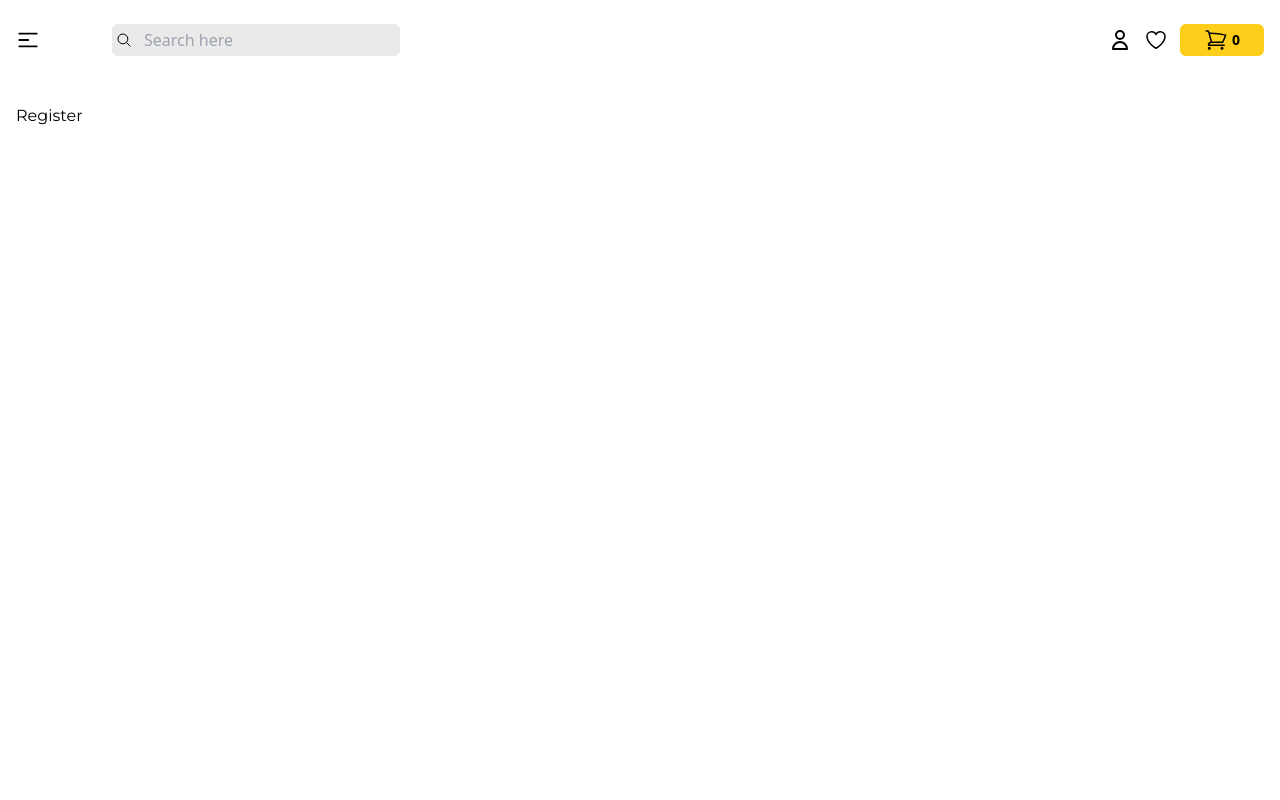
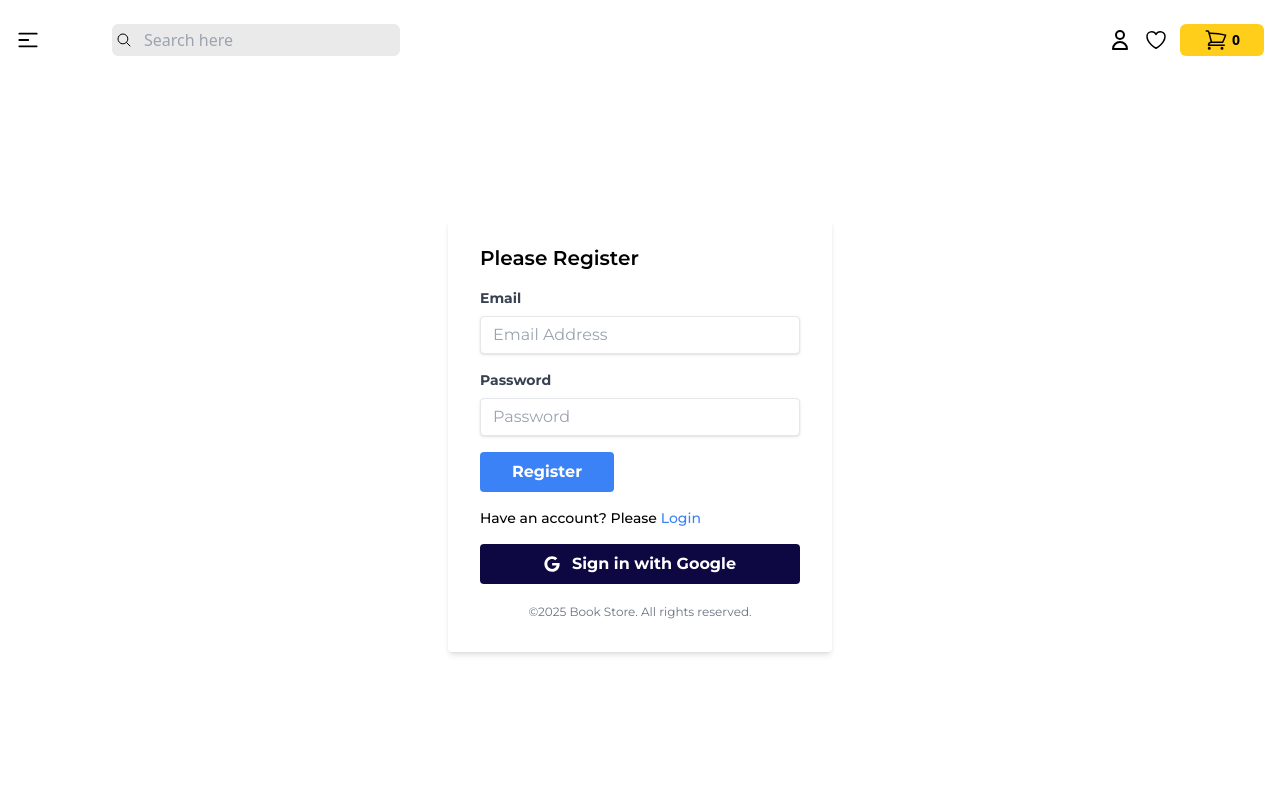
Before and after one commit to Malouzi/react-shop-seite, a React (Vite) app in the folder frontend/: page /register in a window 1280 px wide. Shown: the top 800 px of the page. Built offline with nearby package versions, Linux system fonts and the light colour scheme.

Commit message:
Login.jsx und Register.jsx

```diff
--- a/frontend/package.json
+++ b/frontend/package.json
@@ -12,6 +12,7 @@
   "dependencies": {
     "react": "^18.3.1",
     "react-dom": "^18.3.1",
+    "react-hook-form": "^7.53.2",
     "react-icons": "^5.3.0",
     "react-router-dom": "^7.0.1",
     "swiper": "^11.1.15"
--- a/frontend/src/components/Login.jsx
+++ b/frontend/src/components/Login.jsx
@@ -1,10 +1,69 @@
-import React from 'react'
+import React, { useState } from 'react'
+import { Link, useNavigate } from 'react-router-dom'
+import { FaGoogle } from "react-icons/fa";
+import { useForm } from "react-hook-form"
+
 
 const Login = () => {
+    const [message, setMessage] = useState("")
+
+    const navigate = useNavigate()
+    const {
+        register,
+        handleSubmit,
+        watch,
+        formState: { errors },
+      } = useForm()
+
+      const onSubmit = async (data) => {
+
+      }
+
+      const handleGoogleSignIn = async () => {
+
+      }
   return (
-    <div className='h-[calc(100vh-120px)] flex justify-center items-center'>
-        <div className='w-full max-w-sm'>
-            <h2 className='text-xl font-semibold mb-4'>Login</h2>
+    <div className='h-[calc(100vh-120px)] flex justify-center items-center '>
+        <div className='w-full max-w-sm mx-auto bg-white shadow-md rounded px-8 pt-6 pb-8 mb-4'>
+            <h2 className='text-xl font-semibold mb-4'>Please Login</h2>
+
+            <form onSubmit={handleSubmit(onSubmit)}>
+                <div className='mb-4'>
+                    <label className='block text-gray-700 text-sm font-bold mb-2' htmlFor="email">Email</label>
+                    <input
+                    {...register("email", { required: true })}
+                    type="email" name="email" id="email" placeholder='Email Address'
+                    className='shadow appearance-none border rounded w-full py-2 px-3 leading-tight focus:outline-none focus:shadow'
+                    />
+                </div>
+                <div className='mb-4'>
+                    <label className='block text-gray-700 text-sm font-bold mb-2' htmlFor="password">Password</label>
+                    <input
+                    {...register("password", { required: true })}
+                    type="password" name="password" id="password" placeholder='Password'
+                    className='shadow appearance-none border rounded w-full py-2 px-3 leading-tight focus:outline-none focus:shadow'
+                    />
+                </div>
+                {
+                    message && <p className='text-red-500 text-xs italic mb-3'>{message}</p>
+                }
+                <div>
+                    <button className='bg-blue-500 hover:bg-blue-700 text-white font-bold py-2 px-8 rounded focus:outline-none'>Login </button>
+                </div>
+            </form>
+            <p className='align-baseline font-medium mt-4 text-sm'>Haven't an account? Please <Link to="/register" className='text-blue-500 hover:text-blue-700'>Register</Link></p>
+
+            {/* google sign in */}
+            <div className='mt-4'>
+                <button
+                onClick={handleGoogleSignIn}
+                className='w-full flex flex-wrap gap-1 items-center justify-center bg-secondary hover:bg-blue-700 text-white font-bold py-2 px-4 rounded focus:outline-none'>
+                <FaGoogle  className='mr-2'/>
+                Sign in with Google
+                </button>
+            </div>
+
+            <p className='mt-5 text-center text-gray-500 text-xs'>©2025 Book Store. All rights reserved.</p>
         </div>
     </div>
   )
--- a/frontend/src/components/Register.jsx
+++ b/frontend/src/components/Register.jsx
@@ -1,8 +1,87 @@
-import React from 'react'
+import React, { useState } from 'react'
+import { Link } from 'react-router-dom'
+import { FaGoogle } from "react-icons/fa";
+import { useForm } from "react-hook-form"
+
 
 const Register = () => {
+    const [message, setMessage] = useState("");
+
+    // console.log(registerUser)
+    const {
+        register,
+        handleSubmit,
+        watch,
+        formState: { errors },
+      } = useForm()
+
+    //   register user
+
+      const onSubmit = async(data) => {
+        // console.log(data)
+        try {
+            await registerUser(data.email, data.password);
+            alert("User registered successfully!")
+        } catch (error) {
+           setMessage("Please provide a valid email and password")
+           console.error(error)
+        }
+      }
+
+      const handleGoogleSignIn = async() => {
+        try {
+            await signInWithGoogle();
+            alert("Login successful!");
+            navigate("/")
+        } catch (error) {
+            alert("Google sign in failed!")
+            console.error(error)
+        }
+      }
   return (
-    <div>Register</div>
+    <div className='h-[calc(100vh-120px)] flex justify-center items-center '>
+    <div className='w-full max-w-sm mx-auto bg-white shadow-md rounded px-8 pt-6 pb-8 mb-4'>
+        <h2 className='text-xl font-semibold mb-4'>Please Register</h2>
+
+        <form onSubmit={handleSubmit(onSubmit)}>
+            <div className='mb-4'>
+                <label className='block text-gray-700 text-sm font-bold mb-2' htmlFor="email">Email</label>
+                <input
+                {...register("email", { required: true })}
+                type="email" name="email" id="email" placeholder='Email Address'
+                className='shadow appearance-none border rounded w-full py-2 px-3 leading-tight focus:outline-none focus:shadow'
+                />
+            </div>
+            <div className='mb-4'>
+                <label className='block text-gray-700 text-sm font-bold mb-2' htmlFor="password">Password</label>
+                <input
+                {...register("password", { required: true })}
+                type="password" name="password" id="password" placeholder='Password'
+                className='shadow appearance-none border rounded w-full py-2 px-3 leading-tight focus:outline-none focus:shadow'
+                />
+            </div>
+            {
+                message && <p className='text-red-500 text-xs italic mb-3'>{message}</p>
+            }
+            <div>
+                <button className='bg-blue-500 hover:bg-blue-700 text-white font-bold py-2 px-8 rounded focus:outline-none'>Register</button>
+            </div>
+        </form>
+        <p className='align-baseline font-medium mt-4 text-sm'>Have an account? Please <Link to="/login" className='text-blue-500 hover:text-blue-700'>Login</Link></p>
+
+        {/* google sign in */}
+        <div className='mt-4'>
+            <button
+            onClick={handleGoogleSignIn}
+            className='w-full flex flex-wrap gap-1 items-center justify-center bg-secondary hover:bg-blue-700 text-white font-bold py-2 px-4 rounded focus:outline-none'>
+            <FaGoogle  className='mr-2'/>
+            Sign in with Google
+            </button>
+        </div>
+
+        <p className='mt-5 text-center text-gray-500 text-xs'>©2025 Book Store. All rights reserved.</p>
+    </div>
+</div>
   )
 }
 
```
Also changed, not shown: 1 other file (tests, documents, lock files or other folders).
